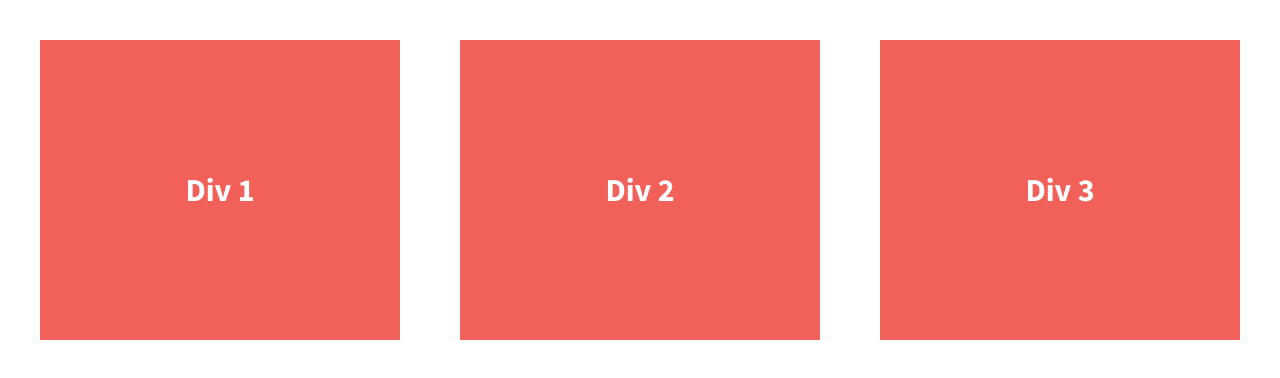
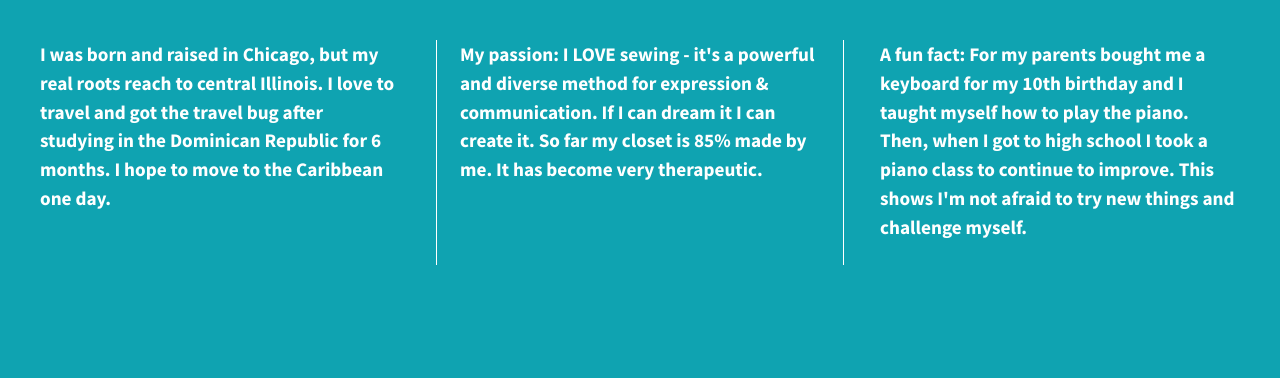
Before and after one commit to AshDesignsllc/flexbox-practice-1, a plain HTML site: page index.html in a window 1280 px wide. Drawn offline with nearby package versions, Linux system fonts and the light colour scheme.

Commit message:
Update div styling

```diff
--- a/css/main.css
+++ b/css/main.css
@@ -106,6 +106,7 @@ body {
   padding: 2em;
   font-size: 1.25em;
   height: 100%;
+  background-color: #0fa3b1 !important;
 }
 
 .wrapper {
@@ -119,15 +120,19 @@ body {
   /*give the divs a width of 30%, add display:flex, set justify-content and align-items to center*/
   color: #fff;
   line-height: 1.5em;
-  font-size: 1.6em;
-  background-color: #f16059;
-  height: 300px;
+  font-size: 1.2rem;
+  height: 225px;
   display: flex;
   width: 30%;
   justify-content: center;
-  align-items: center;
 }
 
+.div-2 {
+    border-left: 0.5px solid #fff;
+    border-right: 0.5px solid #fff;
+    padding: 0 1.2em;
+    align-self: flex-start;
+}
 
 
 
--- a/index.html
+++ b/index.html
@@ -23,13 +23,13 @@
 
         <section class="wrapper">
             <div class="div-1">
-                Div 1
+                I was born and raised in Chicago, but my real roots reach to central Illinois. I love to travel and got the travel bug after studying in the Dominican Republic for 6 months. I hope to move to the Caribbean one day.
             </div>
             <div class="div-2">
-                Div 2
+                My passion: I LOVE sewing - it's a powerful and diverse method for expression & communication. If I can dream it I can create it. So far my closet is 85% made by me. It has become very therapeutic.
             </div>
             <div class="div-3">
-                Div 3
+                A fun fact: For my parents bought me a keyboard for my 10th birthday and I taught myself how to play the piano. Then, when I got to high school I took a piano class to continue to improve. This shows I'm not afraid to try new things and challenge myself.
             </div>
         </section>
 
```
